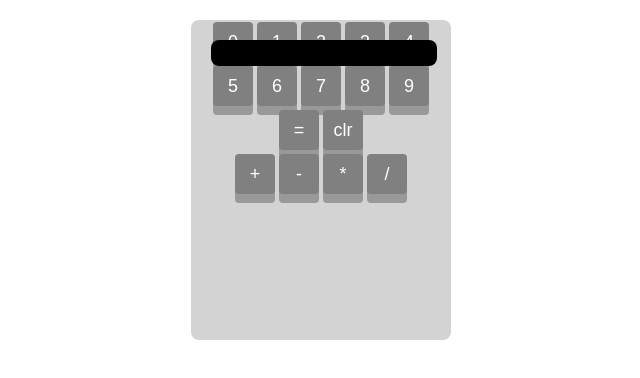
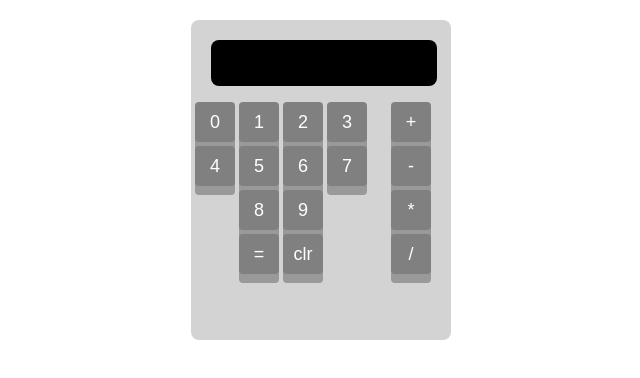
Before and after one commit to miaroelants/Evil-Eval, a React (Create React App) app: page / in a window 1280 px wide. Shown: the top 378 px of the page, without its empty margins (319-959 px from the left). Built offline with nearby package versions, Linux system fonts and the light colour scheme.

Commit message:
basic grid

```diff
--- a/src/App.js
+++ b/src/App.js
@@ -12,15 +12,18 @@ class App extends Component {
   render() {
     return (
       <div className="App">
-        <div id="bovenste">
+
+        <div id="A">
           <ToCalculate />
         </div>
-        <div id="onderste">
+
+        <div id="B">
           <Buttons />
           <Evaluate />
           <ClearAll />
+        </div>
+        <div id="C">
           <MathButtons />
-
         </div>
       </div>
     );
--- a/src/app.css
+++ b/src/app.css
@@ -7,12 +7,40 @@
     text-align: center;
     margin: 0 auto;
     margin-top: 20px;
+
+    display: grid;
+    grid-template-columns: 20px 20px 20px 20px 20px 20px 20px 20px 20px 20px 20px 20px 20px;
+    grid-template-rows: 20px 20px 20px 20px 20px 20px 20px 20px 20px 20px 20px 20px 20px 20px 20px 20px;
+
+
+}
+
+#A {
+    grid-column-start: 1;
+    grid-column-end: 14;
+    grid-row-start: 1;
+    grid-row-end: 5;
+}
+
+#B {
+    grid-column-start: 1;
+    grid-column-end: 10;
+    grid-row-start: 5;
+    grid-row-end: 17;
+}
+
+
+#C {
+    grid-column-start: 10;
+    grid-column-end: 14;
+    grid-row-start: 5;
+    grid-row-end: 17;
 }
 
 #toCalculate {
     position: absolute;
     background-color: black;
-    height: 20px;
+    height: 40px;
     width: 220px;
     font-family: 'VT323', monospace;
     font-size: 30px;
```
